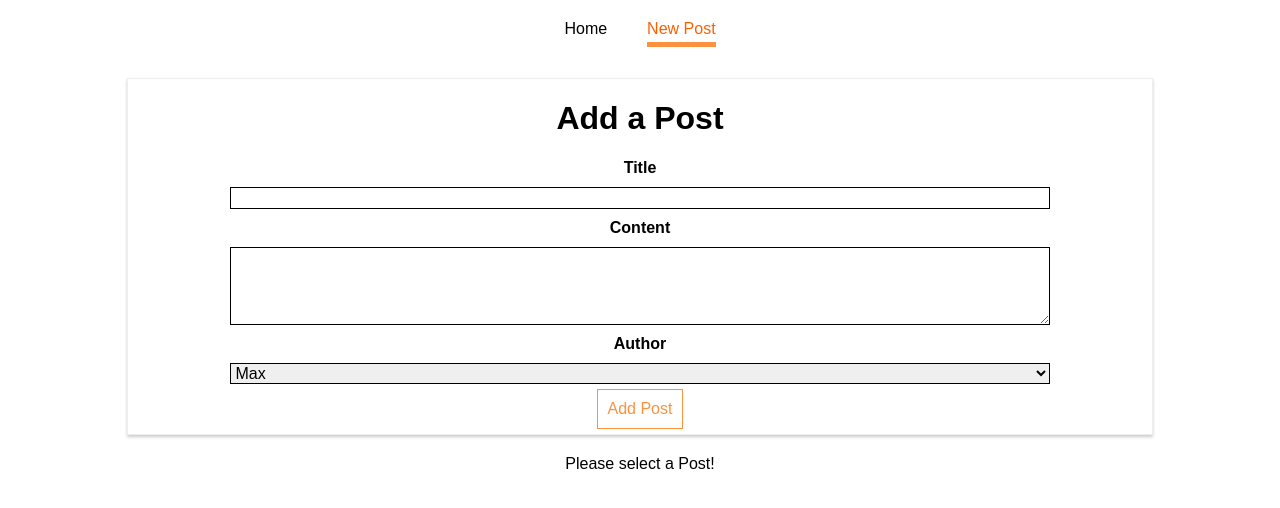
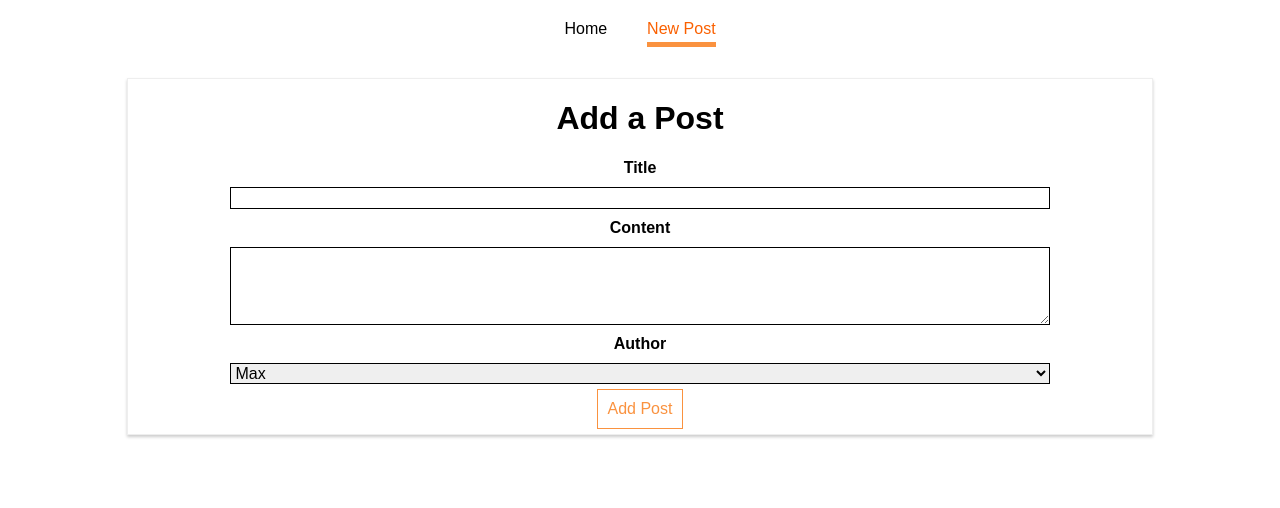
Before and after one commit to Ch-sriram/react, a React (Create React App) app in the folder http-ajax-routing/: page /new-post in a window 1280 px wide. Shown: the top 508 px of the page. Built offline with nearby package versions, Linux system fonts and the light colour scheme; no server answers.

Commit message:
Using Unique Route Names to Load a Single Route

```diff
--- a/http-ajax-routing/src/containers/Blog/Blog.js
+++ b/http-ajax-routing/src/containers/Blog/Blog.js
@@ -38,50 +38,24 @@ class Blog extends Component {
         </header>
         {
         /**
-         * For every <Post /> Component we click on, we should
-         * be able to render the entire <FullPost /> Component
-         * related to the clicked <Post />.
+         * All routes mentioned below will be rendered if they
+         * match the `path`, and so, this is the reason why
+         * components related to "/new-post" and "/:id" are
+         * rendered even when the "/new-post" path is active.
          *
-         * Which is why, we set a specific Route for the
-         * <FullPost /> to be loaded whenever the path matches
-         * some kind of an `id`, which in this case is `post.id`.
-         * handled inside the <Posts /> Component.
-         *
-         * Therefore, we add the route for "/:id", which is
-         * telling to the react-router that this route is a
-         * dynamic route. Anything that's prefixed with "/" and
-         * has some string after it, will render the component
-         * mentioned respectively.
-         *
-         * But that would also make the "/new-post" route render
-         * the component we mention inside the route for "/:id"
-         * because now, "/new-post" is also a route which
-         * matches the rule of the route mentioned as "/:id".
-         *
-         * To avoid this confusion, we can render the <Route />
-         * for the "/new-post" path before the <Route /> for the
-         * "/:id" path, as shown below.
+         * We can fix it by naming our `path` for <FullPost />
+         * component to be "/posts/:id" here, and then fixing
+         * each <Post /> component to be routed to "/posts/id"
+         * in Posts.js file. Route-renaming solution shown
+         * below.
          */
         }
         <Route path="/" exact component={Posts} />
         <Route path="/new-post" component={NewPost} />
-        <Route path="/:id" exact component={FullPost} />
-
-        {// The following ordering of Routes won't work properly
-          // <Route path="/" exact component={Posts} />
-          // <Route path="/:id" exact component={FullPost} />
-          // <Route path="/new-post" component={NewPost} />
-        }
+        <Route path="/posts/:id" exact component={FullPost} />
       </div>
     );
   }
 }
 
 export default Blog;
-
-/**
- * Now, whenever we click even on the "New Post" Link to go to
- * the "/new-post" route, we still get the <FullPost /> being
- * rendered below the <NewPost /> component in the "/new-post"
- * route. And we will rectify that, next.
- */
--- a/http-ajax-routing/src/containers/Blog/Posts/Posts.js
+++ b/http-ajax-routing/src/containers/Blog/Posts/Posts.js
@@ -41,20 +41,7 @@ class Posts extends Component {
 
     if (!this.state.error) {
       posts = this.state.posts.map(post => (
-        /**
-         * We will make every <Post /> Component a link, so that
-         * whenever it is clicked, we can use our react-router
-         * to route to a specific route as mentioned inside the
-         * `to` prop inside the <Link /> Component seen below.
-         *
-         * We also add the `key` prop to the <Link /> component
-         * now because it is the outermost component which is
-         * being generated as a list of components to be
-         * rendered onto the view, and so, every sequence of
-         * similar components needs to have a unique `key` prop
-         * according to rules in React.
-         */
-        <Link to={`/${post.id}`} key={post.id}>
+        <Link to={`/posts/${post.id}`} key={post.id}>
           <Post
             title={post.title}
             author={post.author}
@@ -69,15 +56,3 @@ class Posts extends Component {
 };
 
 export default Posts;
-
-/**
- * Now whenever we click on any <Post /> generated at the "/"
- * (Home) route, we can actually see that the related ID to that
- * <Post /> (i.e., `post.id`) is appended as a route in the
- * address bar.
- *
- * Although, we just need to use that ID inside the route
- * mentioned in the address bar and then display the <FullPost />
- * related to the <Post /> we clicked (which can be done by
- * extracting the route parameters).
- */
```
Also changed, not shown: http-ajax-routing/src/containers/Blog/FullPost/FullPost.js (+0 -17 lines), 1 other file (tests, documents, lock files or other folders).
